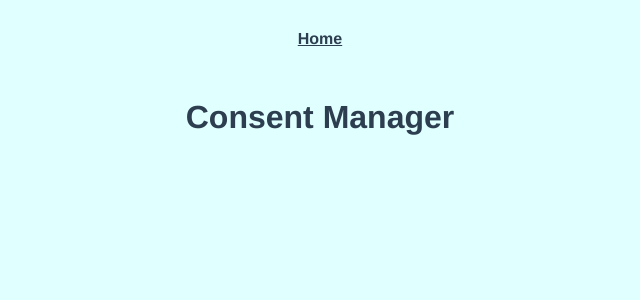
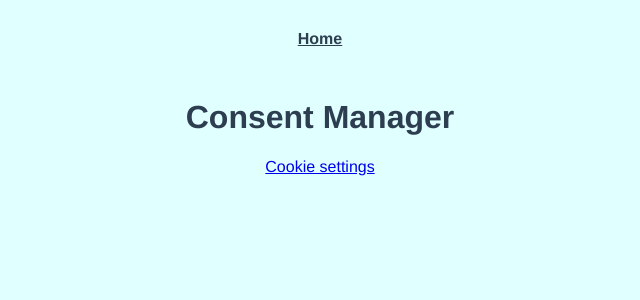
Before and after one commit to SinisaG/cmp-tests, a Vue app: page /consent-manager in a window 1280 px wide. Shown: the top 300 px of the page, without its empty margins (320-960 px from the left). Built offline with nearby package versions, Linux system fonts and the light colour scheme.

Commit message:
:sparkles: add footer link

```diff
--- a/src/App.vue
+++ b/src/App.vue
@@ -4,6 +4,12 @@
       <router-link to="/">Home</router-link>
     </div>
     <router-view/>
+    <footer>
+      <div>
+
+          <a href="#" @click="openConsent($event)">Cookie settings</a>
+        </div>
+    </footer>
   </div>
 </template>
 
@@ -16,6 +22,13 @@ export default {
     if (redirect && redirect !== window.location.href) {
       this.$router.push(redirect);
     }
+  },
+  methods: {
+    openConsent(e) {
+      window.CookieConsent.show();
+      e.stopPropagation();
+      e.preventDefault();
+    },
   },
 };
 </script>
@@ -52,4 +65,8 @@ body, html {
   max-width: 100% !important;
 }
 
+footer {
+  padding-bottom: 120px;
+}
+
 </style>
--- a/src/views/Home.vue
+++ b/src/views/Home.vue
@@ -13,3 +13,9 @@ export default {
   name: 'Home',
 };
 </script>
+
+<style>
+.home {
+  min-height: 100vh;
+}
+</style>
```
Also changed, not shown: 4 other files (tests, documents, lock files or other folders).
